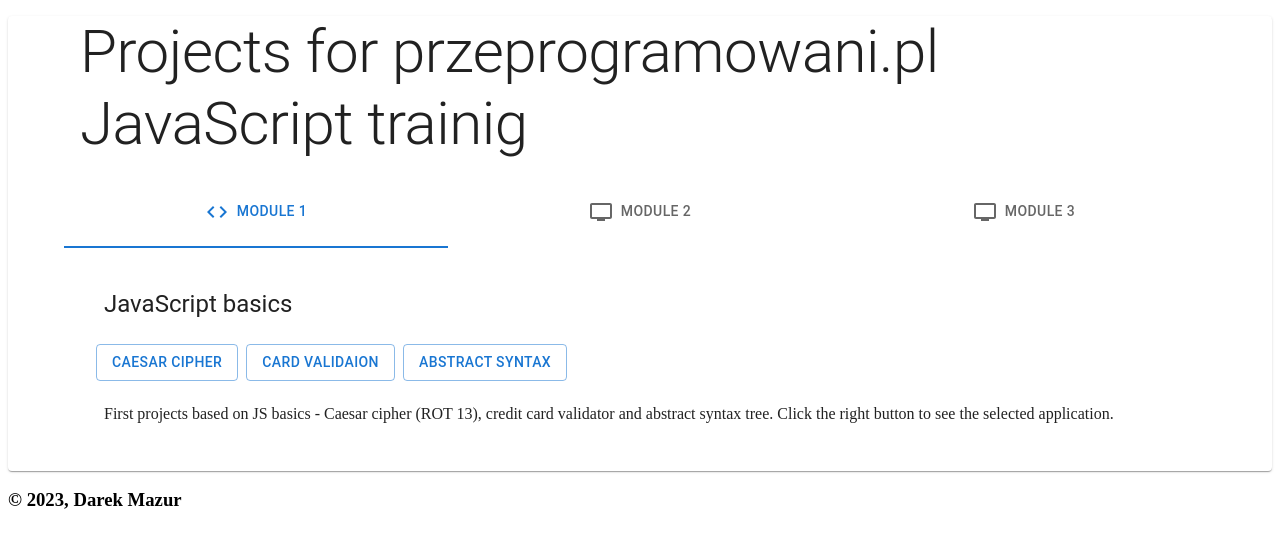
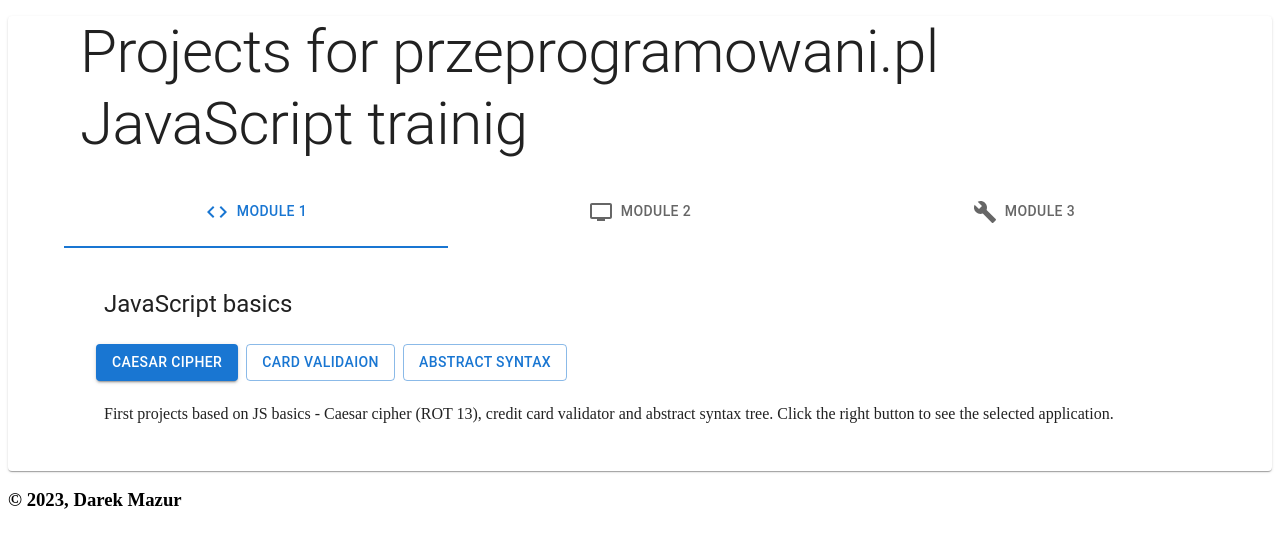
Before and after one commit to DarekMazur/just_train, a React (Vite) app: page / in a window 1280 px wide. Shown: the top 546 px of the page. Built offline with nearby package versions, Linux system fonts and the light colour scheme.

Commit message:
add functional onClick function

```diff
--- a/src/App.jsx
+++ b/src/App.jsx
@@ -14,7 +14,7 @@ import {
 	CardActions,
 	Typography,
 } from '@mui/material';
-import { Code, PersonalVideo } from '@mui/icons-material';
+import { Code, PersonalVideo, Build } from '@mui/icons-material';
 
 function TabPanel(props) {
 	const { children, value, index, ...other } = props;
@@ -48,19 +48,19 @@ function a11yProps(index) {
 }
 
 function App() {
-	const [state, setState] = useState(false);
+	// const [state, setState] = useState(false);
 	const [value, setValue] = useState(0);
-	const [active, setActive] = useState(false);
+	const [active, setActive] = useState(0);
 
 	const currentYear = `© ${new Date().getFullYear()}, Darek Mazur`;
 
 	const handleChange = (event, newValue) => {
 		setValue(newValue);
-		setState(false);
+		// setState(false);
 	};
 
-	const handleClick = () => {
-		setState(!state);
+	const handleClick = (activeButton) => {
+		setActive(activeButton);
 	};
 
 	return (
@@ -81,31 +81,34 @@ function App() {
 							iconPosition="start"
 							label="Module 1"
 							{...a11yProps(0)}
+							onClick={() => setActive(0)}
 						/>
 						<Tab
 							icon={<PersonalVideo />}
 							iconPosition="start"
 							label="Module 2"
 							{...a11yProps(1)}
+							onClick={() => setActive(0)}
 						/>
 						<Tab
-							icon={<PersonalVideo />}
+							icon={<Build />}
 							iconPosition="start"
 							label="Module 3"
 							{...a11yProps(2)}
+							onClick={() => setActive(0)}
 						/>
 					</Tabs>
 					<TabPanel value={value} index={0}>
 						<Card elevation="0">
 							<CardHeader title="JavaScript basics" />
 							<CardActions>
-								<Button variant={active ? "contained" : "outlined"} onClick={handleClick}>
+								<Button variant={active===0 ? "contained" : "outlined"} onClick={() => handleClick(0)}>
 									Caesar cipher
 								</Button>
-								<Button variant={active ? "contained" : "outlined"} onClick={handleClick}>
+								<Button variant={active===1 ? "contained" : "outlined"} onClick={() => handleClick(1)}>
 									Card validaion
 								</Button>
-								<Button variant={active ? "contained" : "outlined"} onClick={handleClick}>
+								<Button variant={active===2 ? "contained" : "outlined"} onClick={() => handleClick(2)}>
 									Abstract syntax
 								</Button>
 							</CardActions>
@@ -117,13 +120,13 @@ function App() {
 						<Card elevation="0">
 							<CardHeader title="Browser without secrets" />
 							<CardActions>
-								<Button variant={active ? "contained" : "outlined"} onClick={handleClick}>
+								<Button variant={active===0 ? "contained" : "outlined"} onClick={() => handleClick(0)}>
 									Sticky hamburger menu
 								</Button>
-								<Button variant={active ? "contained" : "outlined"} onClick={handleClick}>
+								<Button variant={active===1 ? "contained" : "outlined"} onClick={() => handleClick(1)}>
 									Form validation
 								</Button>
-								<Button variant={active ? "contained" : "outlined"} onClick={handleClick}>
+								<Button variant={active===2 ? "contained" : "outlined"} onClick={() => handleClick(2)}>
 									#3
 								</Button>
 							</CardActions>
@@ -135,13 +138,13 @@ function App() {
 						<Card elevation="0">
 							<CardHeader title="In the world of frameworks" />
 							<CardActions>
-								<Button variant={active ? "contained" : "outlined"} onClick={handleClick}>
+								<Button variant={active===0 ? "contained" : "outlined"} onClick={() => handleClick(0)}>
 									#1
 								</Button>
-								<Button variant={active ? "contained" : "outlined"} onClick={handleClick}>
+								<Button variant={active===1 ? "contained" : "outlined"} onClick={() => handleClick(1)}>
 									#2
 								</Button>
-								<Button variant={active ? "contained" : "outlined"} onClick={handleClick}>
+								<Button variant={active===2 ? "contained" : "outlined"} onClick={() => handleClick(2)}>
 									#3
 								</Button>
 							</CardActions>
```
